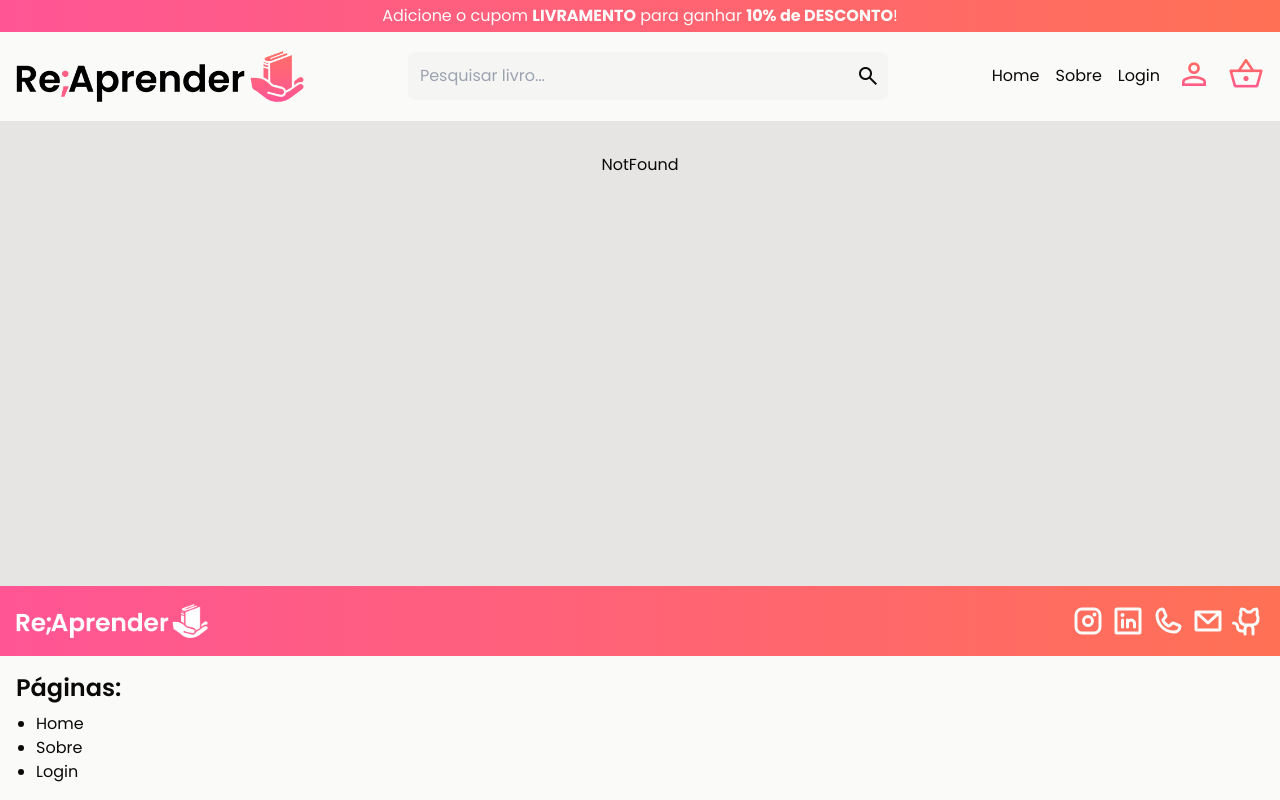
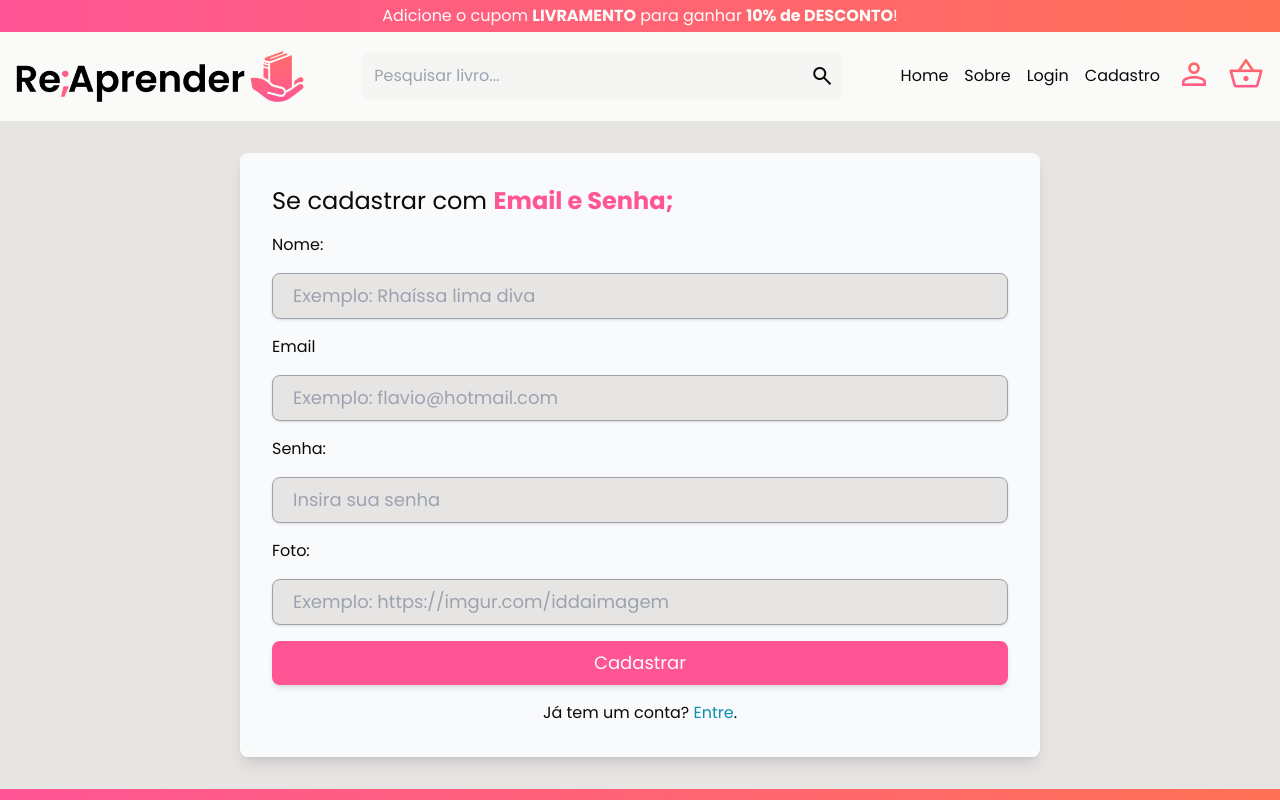
Before and after one commit to Re-Aprender/FrontEnd, a React (Vite) app: page /cadastro in a window 1280 px wide. Shown: the top 800 px of the page. Built offline with nearby package versions, Linux system fonts and the light colour scheme; a web font is replaced by a local one.

Commit message:
Tela de cadastro

```diff
--- a/src/App.tsx
+++ b/src/App.tsx
@@ -7,6 +7,7 @@ import Header from "./Components/Header/Header"
 import Footer from "./Components/Footer/Footer"
 
 import banner from "./assets/banner.png"
+import Cadastro from "./pages/Cadastro/Cadastro"
 
 function Banner() {
   const location = useLocation();
@@ -30,6 +31,8 @@ function App() {
         <Routes>
           <Route path="/" element={<Home />} />
           <Route path="/login" element={<Login />} />
+          <Route path="/cadastro" element={<Cadastro />} />
+
           <Route path="/home" element={<Home />} />
           <Route path="/sobre" element={<Sobre />} />
           <Route path="*" element={<NotFound />} />
--- a/src/Components/Header/Header.tsx
+++ b/src/Components/Header/Header.tsx
@@ -29,6 +29,8 @@ function Header() {
             <Link to="/home"><li className="hover:underline">Home</li></Link>
             <Link to="/sobre"><li className="hover:underline">Sobre</li></Link>
             <Link to="/login"><li className="hover:underline">Login</li></Link>
+            <Link to="/cadastro"><li className="hover:underline">Cadastro</li></Link>
+
             <Link to="/perfil"><li>
               <span className="material-symbols-outlined text-4xl bg-gradient-to-t from-accent-pink to-accent-orange  text-transparent bg-clip-text">
               person
--- /dev/null
+++ b/src/pages/Cadastro/Cadastro.tsx
@@ -0,0 +1,27 @@
+import { FacebookLogo, GoogleLogo } from '@phosphor-icons/react'
+import React from 'react'
+import { Link } from 'react-router-dom'
+
+function Cadastro() {
+    return (
+
+        <div className=' container self-center flex flex-wrap justify-center    gap-8'>
+
+            <div className='flex flex-col flex-grow-2 flex-grow max-w-[50rem] gap-y-4 p-8 bg-slate-50 shadow-lg rounded-lg'>
+                <h2 className='text-2xl'>Se cadastrar com <span className='font-bold text-accent-pink'>Email e Senha;</span></h2>
+                <label htmlFor="nome">Nome:</label>
+                <input name="nome" id="nome" placeholder="Exemplo: Rhaíssa lima diva" className="bg-stone-200 text-stone-600 w-full px-5 py-2 text-lg rounded-lg border border-gray-400 placeholder-text-stone-600 shadow" />
+                <label htmlFor="email">Email</label>
+                <input name="email" id="email" placeholder='Exemplo: flavio@hotmail.com' className="bg-stone-200 text-stone-600 w-full px-5 py-2 text-lg rounded-lg border border-gray-400 placeholder-text-stone-600 shadow" />
+                <label htmlFor="senha">Senha:</label>
+                <input name="senha" id="senha" type="password" placeholder='Insira sua senha' className="bg-stone-200 text-stone-600 w-full px-5 py-2 rounded-lg text-lg  border border-gray-400 placeholder-text-stone-600 shadow" />
+                <label htmlFor="foto">Foto:</label>
+                <input name="foto" id="foto" placeholder="Exemplo: https://imgur.com/iddaimagem" className="bg-stone-200 text-stone-600 w-full px-5 py-2 text-lg rounded-lg border border-gray-400 placeholder-text-stone-600 shadow" />
+                <button className='bg-accent-pink shadow-md text-stone-50 p-2 px-8 text-lg rounded-lg hover:bg-accent-orange_dark transition-colors duration-100'>Cadastrar</button>
+                <p className='self-center'>Já tem um conta?{` `}<Link to="/login" className='text-cyan-600 hover:text-cyan-700'>Entre</Link>.</p>
+            </div>
+        </div>
+    )
+}
+
+export default Cadastro
```
